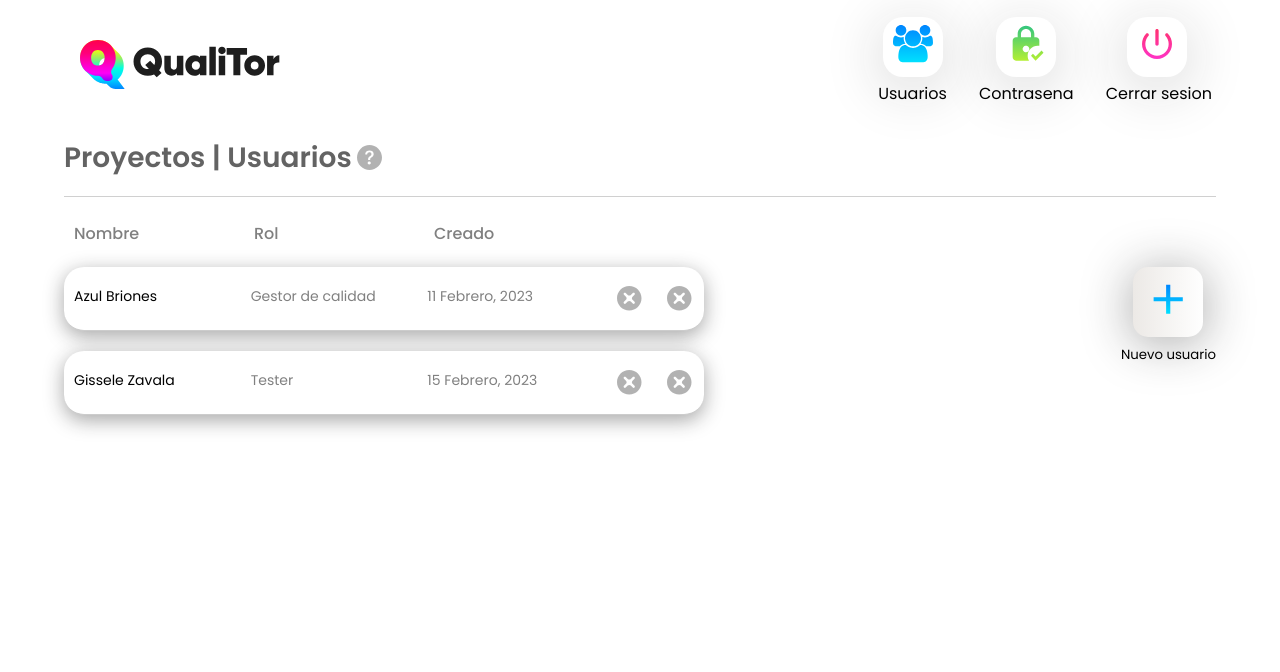
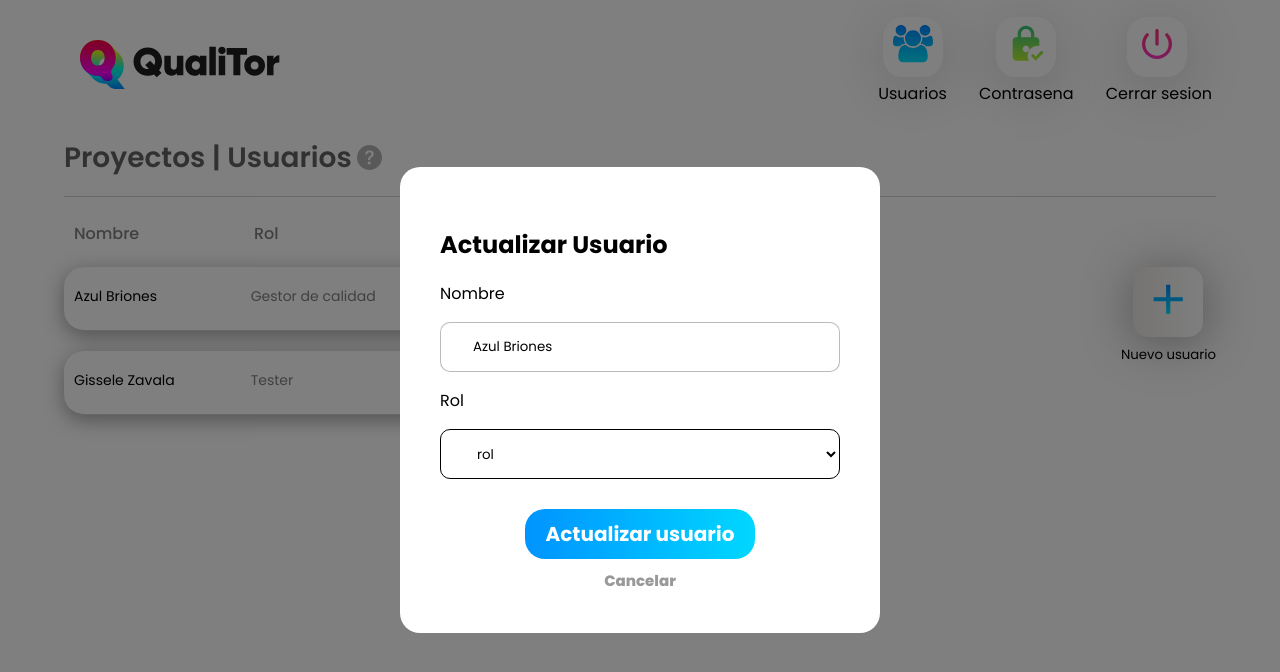
Before and after one commit to alejandromotadev/Mantenimiento-front, a React (Create React App) app in the folder project_front/: page / in a window 1280 px wide. Both pictures are taken after a click on the button 629 px from the left and 301 px from the top of the page. Shown: the top 672 px of the page. Built offline with nearby package versions, Linux system fonts and the light colour scheme; no server answers.

Commit message:
Modal update agregado

```diff
--- a/project_front/src/pages/Usuarios.jsx
+++ b/project_front/src/pages/Usuarios.jsx
@@ -105,6 +105,10 @@ const Usuarios = () => {
   const handleOpenModal = () => setIsModalOpen(true);
   const handleCloseModal = () => setIsModalOpen(false);
 
+  const [isModalOpenUpdate, setIsModalOpenUpdate] = useState(false);
+  const handleOpenModalUpdate = () => setIsModalOpenUpdate(true);
+  const handleCloseModalUpdate = () => setIsModalOpenUpdate(false);
+
   const [nombre, setNombre] = useState("");
   const [rol, setRol] = useState("");
   const [usuario, setUser] = useState("");
@@ -163,7 +167,7 @@ const Usuarios = () => {
                     <div>
                       <button
                         className={Style.buttonx}
-                        onClick={updateUser.bind(this, elemento.id)}
+                        onClick={deleteUser.bind(this, elemento.id)}
                       >
                         <svg
                           width="25"
@@ -181,7 +185,7 @@ const Usuarios = () => {
                       </button>
                       <button
                         className={Style.buttonx}
-                        onClick={deleteUser.bind(this, elemento.id)}
+                        onClick={handleOpenModalUpdate}
                       >
                         <svg
                           width="25"
@@ -322,6 +326,42 @@ const Usuarios = () => {
           </div>
         </Modal>
       </div>
+            {/*Modal actualizar usuario*/}
+            <div>
+        <Modal isOpen={isModalOpenUpdate} onClose={handleCloseModalUpdate}>
+          <h2>Actualizar Usuario</h2>
+          <p>Nombre</p>
+          <input
+            readOnly
+            className={Style.styleInput}
+            defaultValue={data[0].nombre}
+          ></input>
+          <p>Rol</p>
+          <select
+            required
+            name="rol-user"
+            id="rol-user"
+            className={Style.styleInputDrop}
+            placeholder="Escribe el nombre del usuario"
+            onChange={(e) => {
+              setRol(e.target.value);
+            }}
+          >
+            <option value="rol">rol</option>
+            <option value="rol">rol</option>
+            <option value="rol">rol</option>
+            <option value="rol">rol</option>
+          </select>
+          <div className={Style.createDiv}>
+            <button
+              className={Style.createProjectButton}
+              onClick={updateUser.bind(this, data[0].id)}
+            >
+              Actualizar usuario
+            </button>
+          </div>
+        </Modal>
+      </div>
     </div>
   );
 };
```
